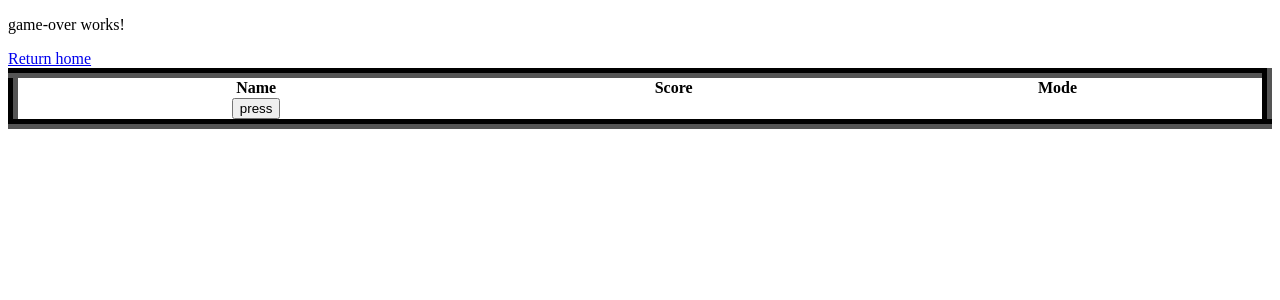
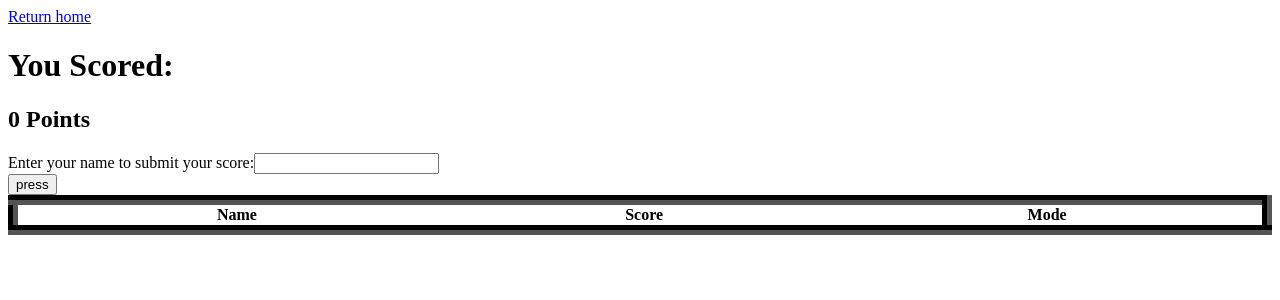
Before and after one commit to Wolfy319/Spotify-quiz-game, an Angular app: page /gameover in a window 1280 px wide. Shown: the top 300 px of the page. Built offline with nearby package versions, Linux system fonts and the light colour scheme.

Commit message:
retrieve score and mode from game service

```diff
--- a/src/app/game-over/game-over.component.html
+++ b/src/app/game-over/game-over.component.html
@@ -1,3 +1,11 @@
-<p>game-over works!</p>
 <a routerLink="/">Return home</a>
-<app-leaderboard [hider]="false"></app-leaderboard>
+<h1>You Scored: </h1>
+<h2>{{score}} Points</h2>
+<form [formGroup]="leaderboardForm">
+	<label for="name">Enter your name to submit your score:</label>
+	<input type="text" formControlName="name">
+</form>
+
+<button *ngIf="!submitted" (click)="onPress()">press</button>
+<button *ngIf="submitted" routerLink="/">Home</button>
+<app-leaderboard ></app-leaderboard>
--- a/src/app/game-over/game-over.component.ts
+++ b/src/app/game-over/game-over.component.ts
@@ -1,5 +1,9 @@
 import { Component, OnInit } from '@angular/core';
 import { SongsService } from '../services/songs.service';
+import { LeaderboardService } from '../services/leaderboard.service';
+import { ActivatedRoute, Router } from '@angular/router';
+import { GameService } from '../services/game.service';
+import { FormControl, FormGroup, Validators } from '@angular/forms';
 
 @Component({
   selector: 'app-game-over',
@@ -7,11 +11,24 @@ import { SongsService } from '../services/songs.service';
   styleUrls: ['./game-over.component.css']
 })
 export class GameOverComponent implements OnInit {
+  score: number = 0
+  mode: string = 'Regular'
+  player: string = 'default'
+  submitted: boolean = false
+  constructor(private leaderboardService: LeaderboardService, private gameData: GameService) { }
 
-  constructor(private songData: SongsService) { }
+  leaderboardForm: FormGroup = new FormGroup({
+    name: new FormControl<string>('', [Validators.min(0), Validators.max(100)]),
+  })
 
   ngOnInit(): void {
+    this.gameData.currentScore.subscribe((scoreData) => this.score = scoreData)
+    this.gameData.currentMode.subscribe((modeData) => this.mode = modeData)
+  }
 
+  onPress(){
+    this.leaderboardService.addScore({name: this.leaderboardForm.controls['name'].value, score: this.score, type: this.mode});
+    this.submitted = true
   }
 
 }
```
